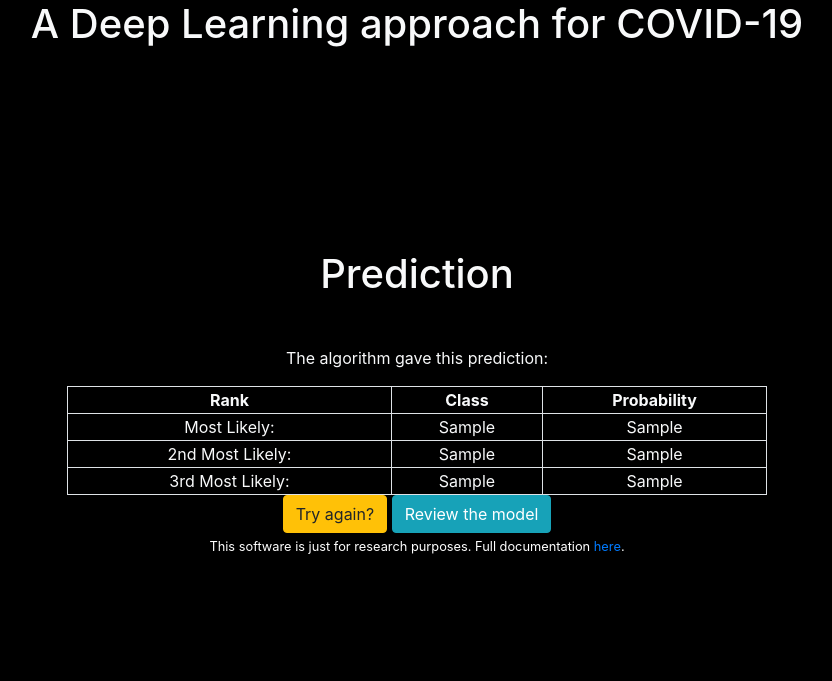
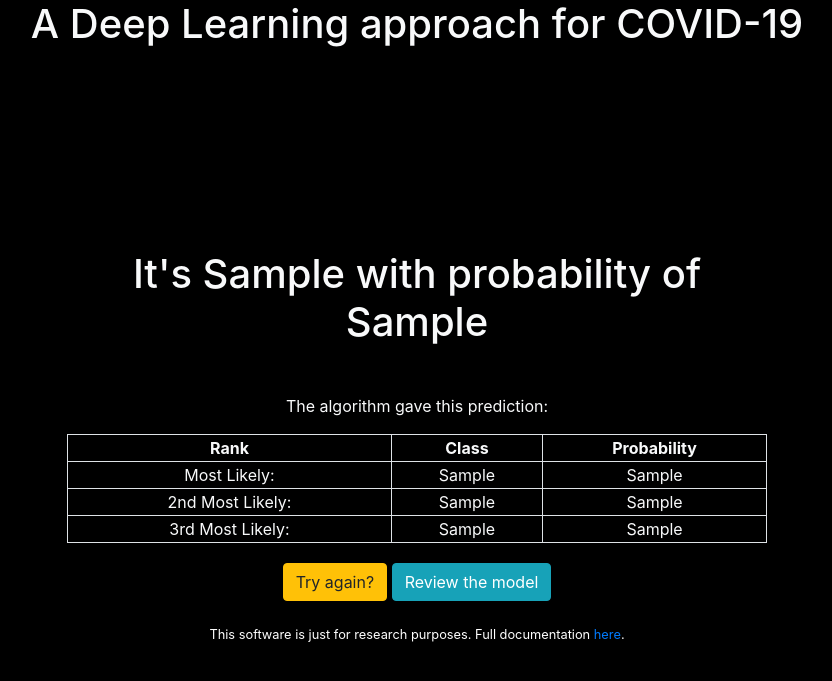
Before and after one commit to fral8/InceptionV3COVID19, a Flask app: template templates/prediction.html in a window 1280 px wide. Shown: the top 681 px of the page, without its empty margins (223-1055 px from the left). Run offline with Flask 2, Linux system fonts and the light colour scheme; the template is opened without the code that fills it: most values are stand-ins (such as "Sample title", 1, 10 or a date in 2020); parts of the project's set-up code (start-up, migrations or seed data) failed here and were passed over; some libraries are stand-ins or nearby versions.

Commit message:
Little corrections

```diff
--- a/server.py
+++ b/server.py
@@ -76,4 +76,4 @@ def move_forward():
     return render_template('ty.html')
 
 
-app.run(host = "0.0.0.0" , port = 80)
+app.run(debug=True)
--- a/templates/index.html
+++ b/templates/index.html
@@ -3,6 +3,8 @@
 <head>
     <title>COVID19 Images classifier</title>
     <link rel="stylesheet" href="https://maxcdn.bootstrapcdn.com/bootstrap/4.0.0/css/bootstrap.min.css" integrity="sha384-Gn5384xqQ1aoWXA+058RXPxPg6fy4IWvTNh0E263XmFcJlSAwiGgFAW/dAiS6JXm" crossorigin="anonymous">
+    <script src="https://ajax.googleapis.com/ajax/libs/jquery/3.4.1/jquery.min.js"></script>
+    <script src="https://maxcdn.bootstrapcdn.com/bootstrap/4.0.0/js/bootstrap.min.js"></script>
 </head>
 <body style="background-color:black">
 
@@ -34,8 +36,8 @@ This software is just for research purposes. Full documentation <a href="https:/
 
       <div class="modal-content">
         <div class="modal-header">
-          <button type="button" class="close" data-dismiss="modal">&times;</button>
-          <h2 class="modal-title">Instruction</h2>
+            <h2 class="modal-title">Instruction</h2>
+            <button type="button" class="close" data-dismiss="modal">&times;</button>
         </div>
         <div class="modal-body">
           <p>
--- a/templates/prediction.html
+++ b/templates/prediction.html
@@ -9,7 +9,7 @@
  <h1 class="text-light mb-2" style="margin:auto; width:900px; height:200px; text-align:center; top:0; bottom: 0; left: 0; right: 0;"> A Deep Learning approach for COVID-19</h1>
 
 <div id="maintext" style="position:absolute; margin:auto; width:700px; height:300px; text-align:center; top:0; bottom: 0; left: 0; right: 0;">
-  <h1 class="text-light mb-5"> Prediction </h1>
+  <h1 class="text-light mb-5"> It's {{ predictions.class1 }} with probability of {{ predictions.prob1 }}</h1>
   <p class="text-light"> The algorithm gave this prediction: </p>
   <table class="table-bordered text-light" style="width:100%">
   <tr>
@@ -30,9 +30,10 @@
     <td>{{ predictions.prob3 }}</td>
   </tr>
   </table>
-
-<a href="{{ url_for('main_page') }}"><button class="btn btn-warning ">Try again?</button></a>
-<button type="button" class="btn btn-info" data-toggle="modal" data-target="#myModal">Review the model</button>
+<div style="padding:20px">
+    <a href="{{ url_for('main_page') }}"><button class="btn btn-warning ">Try again?</button></a>
+    <button type="button" class="btn btn-info" data-toggle="modal" data-target="#myModal">Review the model</button>
+</div>
   <footer style="color:white">
 <p>
 <small>
```
